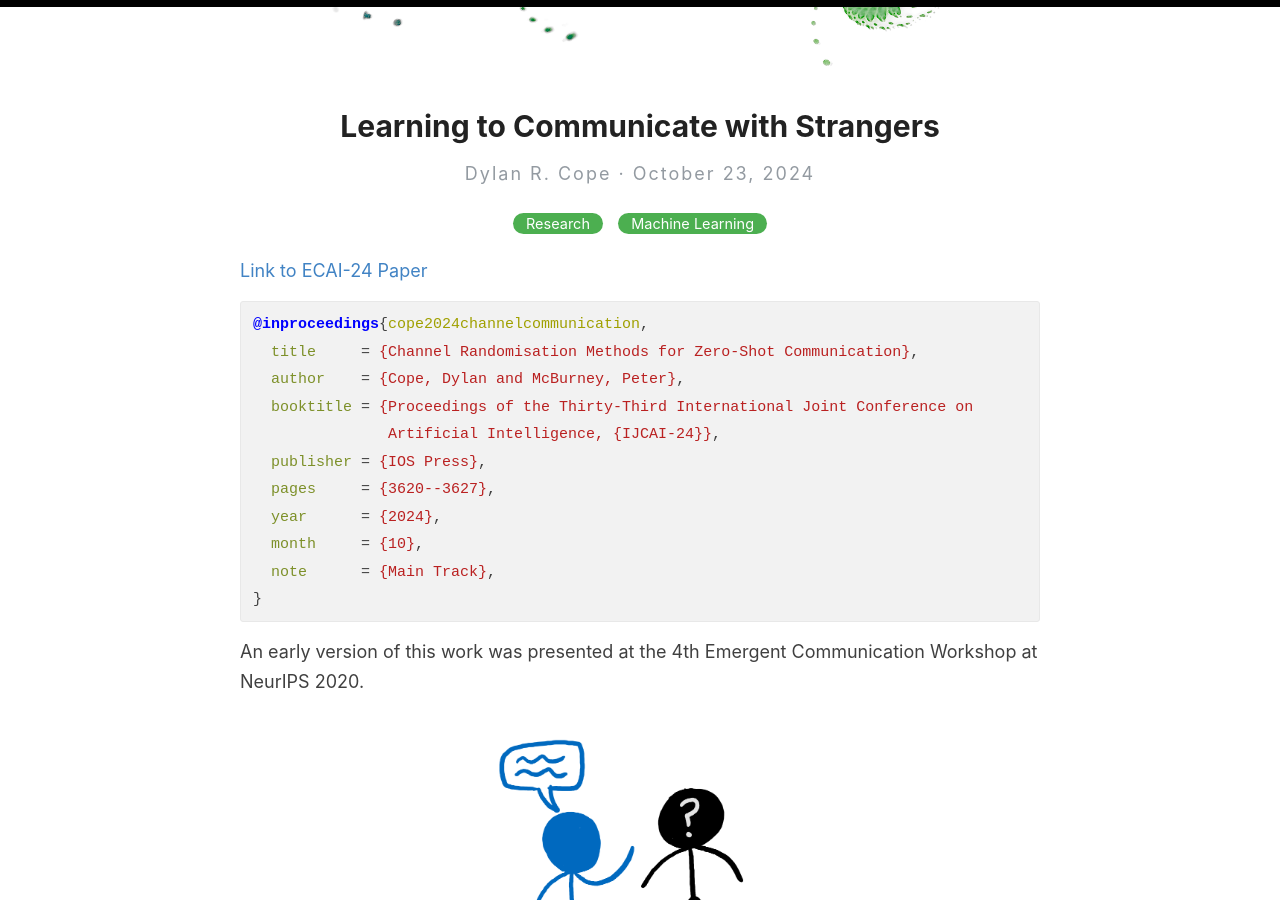
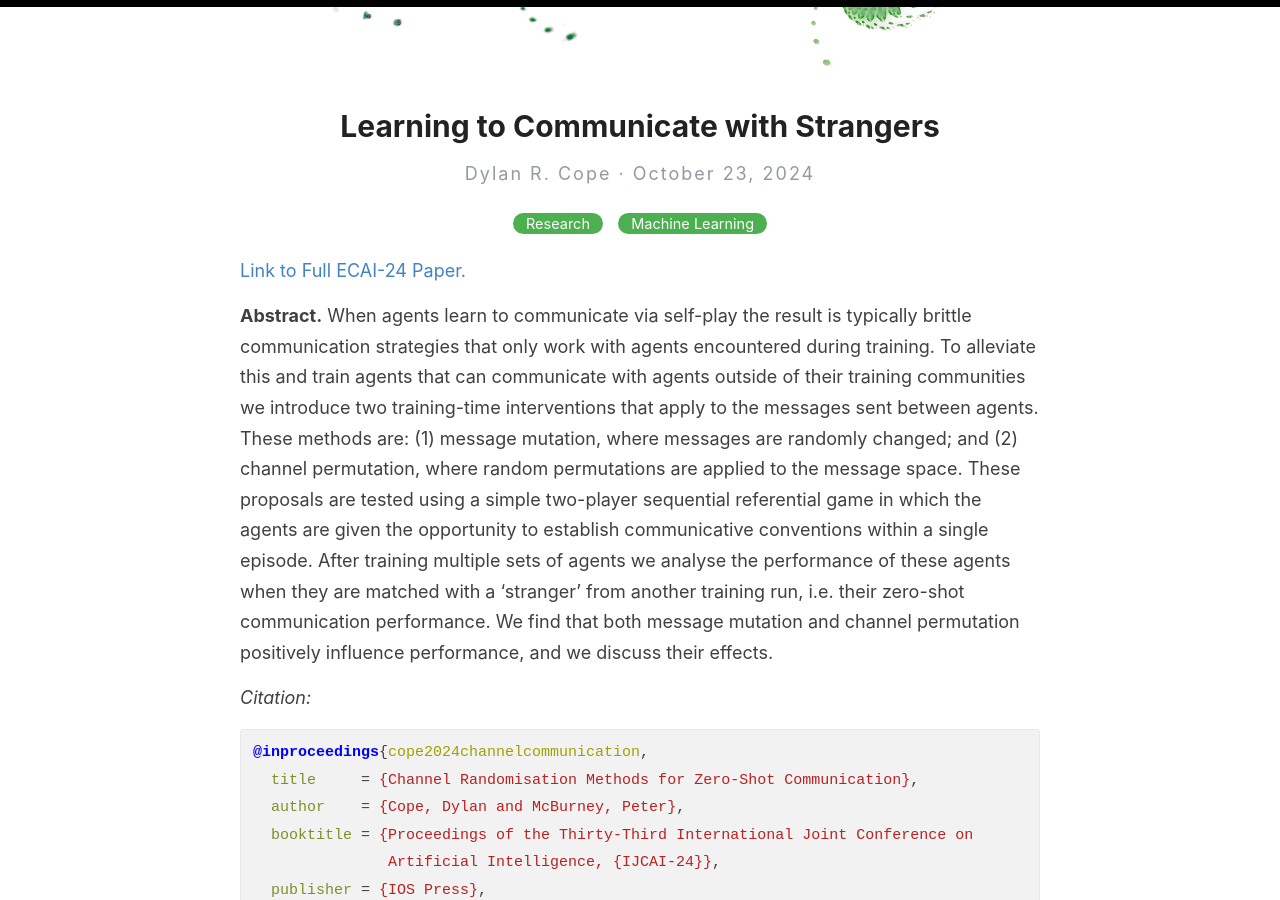
Before and after one commit to DylanCope/dylancope.github.io, a Jekyll site: the page built from _posts/2024-10-23-learning-to-communicate-with-strangers.md, in a window 1280 px wide and 900 px high, scrolled down 409 px. Built offline with Jekyll 4.4.1, drawn with Linux system fonts in a browser that asks for light colours.

Commit message:
Update 2024-10-23-learning-to-communicate-with-strangers.md

````diff
--- a/_posts/2024-10-23-learning-to-communicate-with-strangers.md
+++ b/_posts/2024-10-23-learning-to-communicate-with-strangers.md
@@ -6,9 +6,12 @@ excerpt: Blog post about our research presented on communicating with strangers.
 image: https://github.com/DylanCope/LaTex-Presentation-Learning-to-Communicate-with-Strangers/raw/main/figures/teacher_student_cartoon.png
 ---
 
-[Link to ECAI-24 Paper](https://ebooks.iospress.nl/volumearticle/70013?_gl=1*shk0we*_up*MQ..*_ga*MTEwNTYwMzk2LjE3Mjk2NDUwNDk.*_ga_6N3Q0141SM*MTcyOTY0NTA0OC4xLjEuMTcyOTY0NTA1Ni4wLjAuMA..)
+[Link to Full ECAI-24 Paper.](https://ebooks.iospress.nl/volumearticle/70013?_gl=1*shk0we*_up*MQ..*_ga*MTEwNTYwMzk2LjE3Mjk2NDUwNDk.*_ga_6N3Q0141SM*MTcyOTY0NTA0OC4xLjEuMTcyOTY0NTA1Ni4wLjAuMA..)
+
+**Abstract.** When agents learn to communicate via self-play the result is typically brittle communication strategies that only work with agents encountered during training. To alleviate this and train agents that can communicate with agents outside of their training communities we introduce two training-time interventions that apply to the messages sent between agents. These methods are: (1) message mutation, where messages are randomly changed; and (2) channel permutation, where random permutations are applied to the message space. These proposals are tested using a simple two-player sequential referential game in which the agents are given the opportunity to establish communicative conventions within a single episode. After training multiple sets of agents we analyse the performance of these agents when they are matched with a ‘stranger’ from another training run, i.e. their zero-shot communication performance. We find that both message mutation and channel permutation positively influence performance, and we discuss their effects.
 
 
+*Citation:*
 ```bibtex
 @inproceedings{cope2024channelcommunication,
   title     = {Channel Randomisation Methods for Zero-Shot Communication},
````
